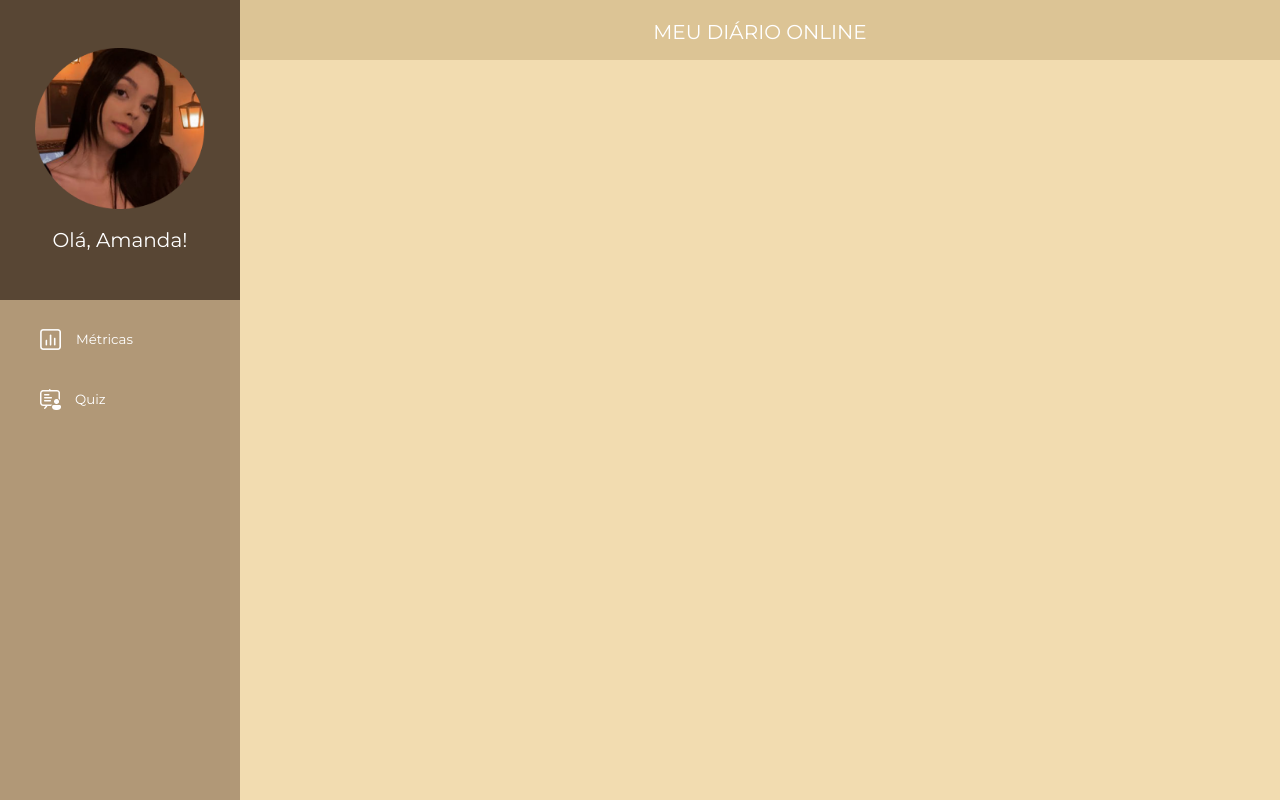
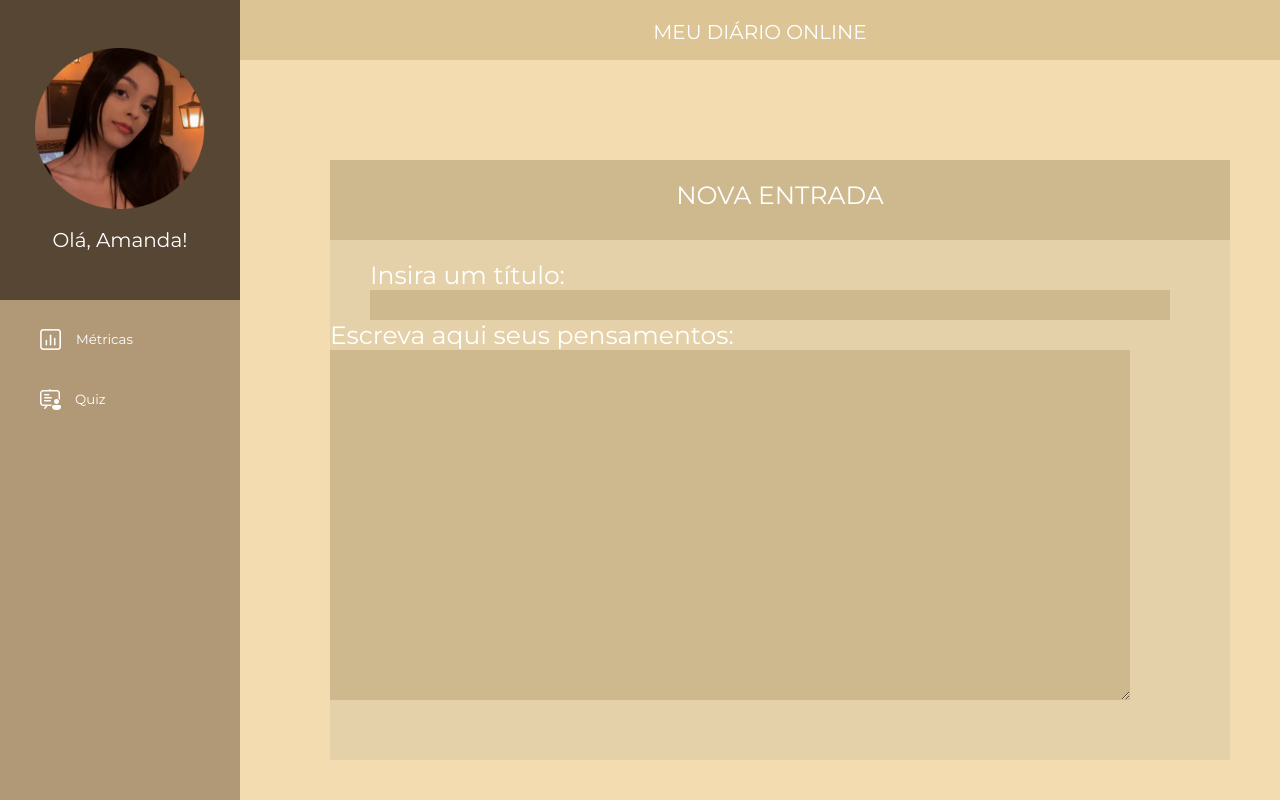
Before and after one commit to amandageovanna/DiariosMysticFalls, a plain HTML site: page pagina2/index.html in a window 1280 px wide. Drawn offline with Linux system fonts and the light colour scheme; files whose address does not match are found by name.

Commit message:
criei a coluna de nova entrada no diário, comecei a estilização

```diff
--- a/pagina2/index.html
+++ b/pagina2/index.html
@@ -48,6 +48,28 @@
             </div>
         </div>
 
+        <div class="BoxNovaEntrada">
+            <div class="caixaNovaEntrada">
+                <div class="boxTituloNovaEntrada">
+                    <span> NOVA ENTRADA</span>
+                </div>
+
+
+                <div>
+                    <div class="tituloDiario">
+                        <span>Insira um título:</span> <br>
+                        <input class="" id="input_tituloDiario">
+                    </div>
+
+                    <div class="caixaConteudo">
+                            <label for="conteudoDiario">Escreva aqui seus pensamentos:</label>
+                            <textarea id="conteudoDiario" name="conteudoDiario" rows="12" cols="60"
+                                style="resize: both;"></textarea>
+
+                    </div>
+                </div>
+            </div>
+        </div>
     </main>
 
 
--- a/pagina2/style.css
+++ b/pagina2/style.css
@@ -134,3 +134,67 @@ body {
     font-size: 20px;
     padding: 20px;
 }
+
+.BoxNovaEntrada {
+    display: flex;
+    justify-content: flex-start;
+    align-items: flex-start;
+    margin-left: 90px;
+    margin-top: 100px;
+
+}
+
+.caixaNovaEntrada {
+    background-color: #E5D1A9;
+    width: 900px;
+    height: 600px;
+}
+
+.boxTituloNovaEntrada {
+    width: 100%;
+    height: 80px;
+    background-color: #CEB98E;
+}
+
+.boxTituloNovaEntrada > span {
+    color: white;
+    font-family: 'Montserrat';
+    font-size: 25px;
+    font-style: normal;
+    line-height: normal;
+    display: flex;
+    justify-content: center;
+    padding: 20px;
+}
+
+.tituloDiario {
+    margin-left: 40px;
+    margin-top: 20px;
+}
+
+.tituloDiario > span {
+    color: white;
+    font-family: 'Montserrat';
+    font-size: 25px;
+
+}
+
+#input_tituloDiario {
+    background-color: #CEB98E;
+    border: none;
+    width: 800px;
+    height: 30px;
+}
+
+.caixaConteudo > label {
+    color: white;
+    font-family: 'Montserrat';
+    font-size: 25px;
+}
+
+#conteudoDiario {
+    background-color: #CEB98E;
+    border: none;
+    width: 800px;
+    height: 350px;
+}
```
